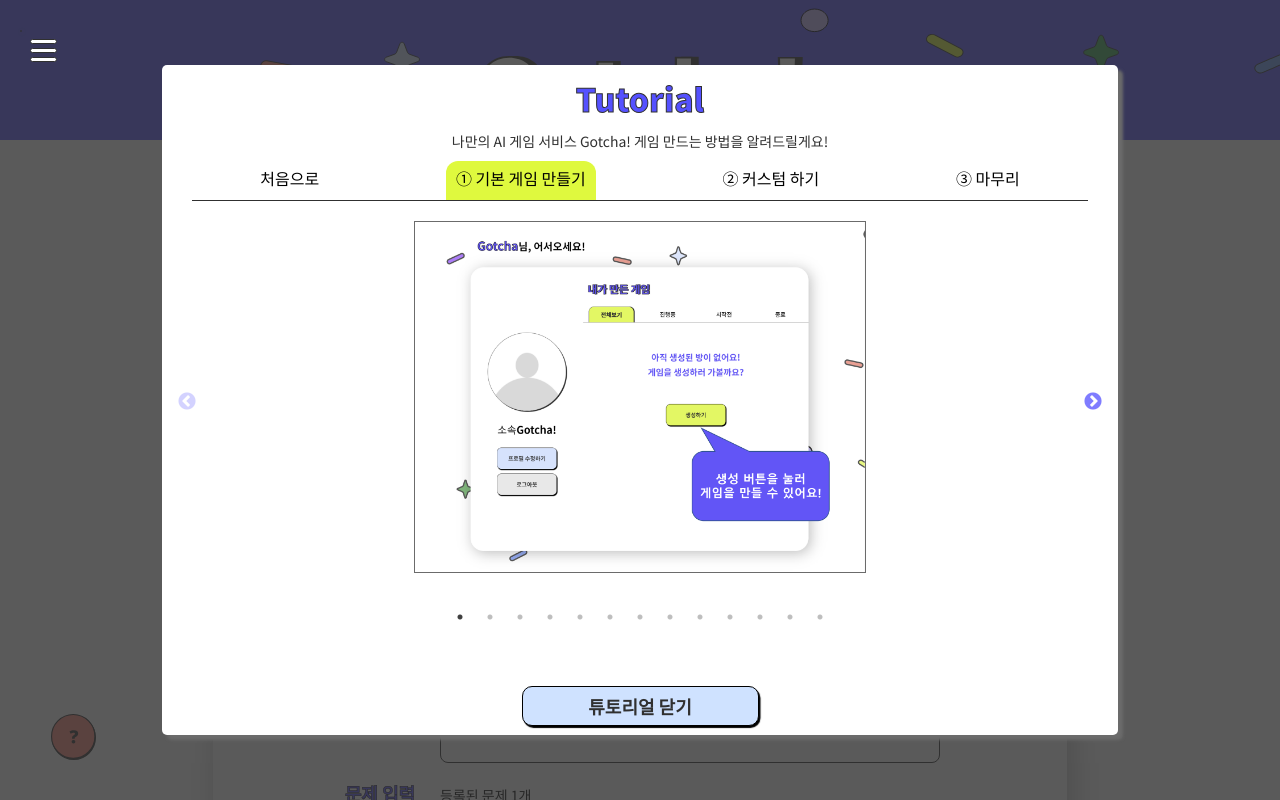
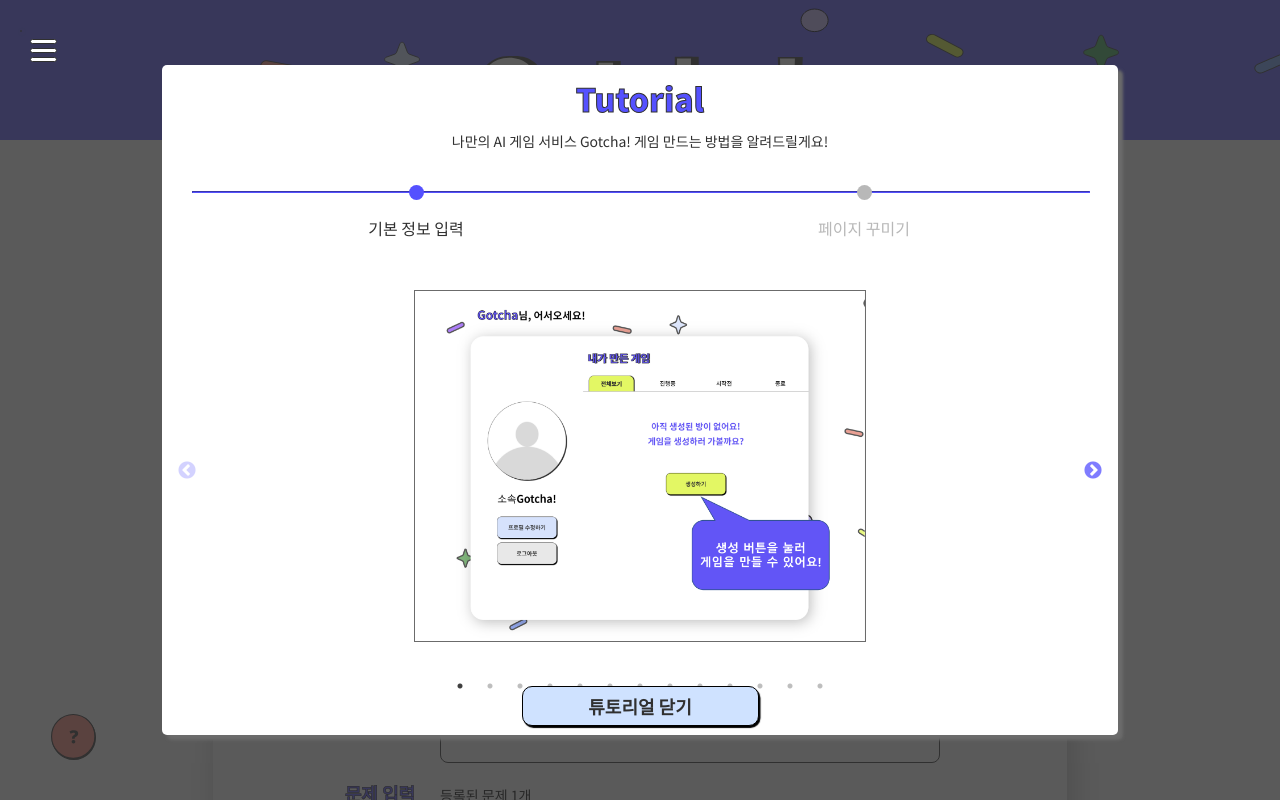
Before and after one commit to GotchaAIGame/Gotcha, a React (Create React App) app in the folder frontend/: page /create/game in a window 1280 px wide. Shown: the top 800 px of the page. Built offline with nearby package versions, Linux system fonts and the light colour scheme.

Commit message:
✨ feat: mypage 주소 변경

```diff
--- a/frontend/src/components/CreateGameTutorial/TutorialTap.tsx
+++ b/frontend/src/components/CreateGameTutorial/TutorialTap.tsx
@@ -40,6 +40,7 @@
     slidesToShow: 1,
     slidesToScroll: 1,
     arrows: true,
+    centerPadding: "5px",
   };
 
   const [tutorialContents, setTutorialContents] =
@@ -130,36 +131,40 @@
 
   return (
     <div className="tutorial-tab-main-container">
-      <div className="tutorial-tab-buttons-container">
-        <button type="button" id="page1">
-          처음으로
-        </button>
-        <button
-          type="button"
-          id="page1"
-          className={currentSlideIndex < 6 ? "button-active" : ""}
-        >
-          ① 기본 게임 만들기
-        </button>
-
-        <button
-          type="button"
-          id="page2"
-          className={
-            currentSlideIndex >= 6 && currentSlideIndex < 12
-              ? "button-active"
-              : ""
-          }
-        >
-          ② 커스텀 하기
-        </button>
-        <button
-          type="button"
-          id="page3"
-          className={currentSlideIndex >= 12 ? "button-active" : ""}
-        >
-          ③ 마무리
-        </button>
+      <div className="progress-bar-wrapper">
+        <hr />
+        <div className="progressbar-tags-container">
+          {/* 1: 기본 게임 생성 */}
+          <div className="progress-bar-point-wrapper">
+            <div
+              className={
+                currentSlideIndex < 6
+                  ? "active-bar-point"
+                  : "progress-bar-point"
+              }
+            />
+          </div>
+          {/* 2: 커스터마이징 */}
+          <div className="progress-bar-point-wrapper">
+            <div
+              className={
+                currentSlideIndex >= 6
+                  ? "active-bar-point"
+                  : "progress-bar-point"
+              }
+            />
+          </div>
+        </div>
+        <div className="progressbar-tags-container">
+          <span className={currentSlideIndex < 6 ? "progress-active-text" : ""}>
+            기본 정보 입력
+          </span>
+          <span
+            className={currentSlideIndex >= 6 ? "progress-active-text" : ""}
+          >
+            페이지 꾸미기
+          </span>
+        </div>
       </div>
 
       <Slider {...settings}>
--- a/frontend/src/components/CustomGame/CustomModal.tsx
+++ b/frontend/src/components/CustomGame/CustomModal.tsx
@@ -165,7 +165,7 @@
 
           // const result = creatorAPI.setRewards(rewardsInfo);
           result.then((res) => {
-            navigate(`/mypage/${nickname}`);
+            navigate("/mypage");
           });
         }
 
@@ -177,11 +177,11 @@
           };
           const result = creatorAPI.putRewards(rewardsInfo);
           result.then((res) => {
-            navigate(`/mypage/${nickname}`);
+            navigate("/mypage");
           });
         }
         // 단순히 테마 수정만 한 경우
-        navigate(`/mypage/${nickname}`);
+        navigate("/mypage");
       })
       .catch((res) => {
         // 수정안되었으니 slice에서 초기값으로 변경
--- a/frontend/src/components/EditProfile/EditProfile.tsx
+++ b/frontend/src/components/EditProfile/EditProfile.tsx
@@ -129,7 +129,7 @@
           );
           console.log(`${nicknameInput}`);
           alert("사용자 정보가 업데이트 되었습니다.");
-          navigate(`/mypage/${nicknameInput}`);
+          navigate("/mypage");
         })
         .catch((error) => {
           alert(`사용자 정보 업데이트 실패: ${error}`);
--- a/frontend/src/components/Users/LogIn.tsx
+++ b/frontend/src/components/Users/LogIn.tsx
@@ -49,7 +49,8 @@
           setCookie("refreshToken", refreshToken);
 
           alert(`${nickname}님 환영합니다!`);
-          navigate(`/mypage/${nickname}`);
+          navigate("/mypage");
+
         })
         .catch((err) => {
           const errCode = err.response.data.status;
@@ -66,7 +67,7 @@
   useEffect(() => {
     const accessToken = sessionStorage.getItem("accessToken");
     if (accessToken && existUser) {
-      navigate(`/mypage/${existUser.nickname}`);
+      navigate("/mypage");
     }
   }, []);
 
--- a/frontend/src/components/common/Hambugerbar.tsx
+++ b/frontend/src/components/common/Hambugerbar.tsx
@@ -28,7 +28,7 @@
 
   const userCheck = () => {
     if (token) {
-      navigate(`/mypage/${nickname}`);
+      navigate("/mypage");
     } else {
       navigate("/login");
     }
@@ -41,14 +41,13 @@
     if (accessToken && refreshToken) {
       // API 임시 제거
       const result = memberAPI.logOut(accessToken, refreshToken);
-      result
-        .then(() => {
-          dispatch(setLogout());
-          sessionStorage.setItem("accessToken", "");
-          setCookie("refreshToken", "");
-          alert("다음에 또 봐요!");
-          navigate("/");
-        })
+      result.then(() => {
+        dispatch(setLogout());
+        sessionStorage.setItem("accessToken", "");
+        setCookie("refreshToken", "");
+        alert("다음에 또 봐요!");
+        navigate("/");
+      });
     }
   };
 
--- a/frontend/src/pages/CreatorMainPage.tsx
+++ b/frontend/src/pages/CreatorMainPage.tsx
@@ -1,4 +1,4 @@
-import React from "react";
+import React, { useEffect } from "react";
 import { Grid } from "@mui/material";
 import { useSelector } from "react-redux";
 import Profile from "@components/CreatorMain/Profile";
@@ -10,6 +10,14 @@
 
 export default function CreatorMainPage() {
   const userNickname = useSelector((state: any) => state.users.nickname);
+
+  useEffect(() => {
+    if (userNickname) {
+      console.log("있다");
+    } else {
+      console.log("없다");
+    }
+  }, [userNickname]);
 
   return (
     <>
--- a/frontend/src/pages/EditGamePage.tsx
+++ b/frontend/src/pages/EditGamePage.tsx
@@ -105,7 +105,7 @@
     result
       .then((res) => {
         dispatch(resetGame());
-        navigate(`/mypage/:${nickname}`);
+        navigate("/mypage");
       })
       .catch((err) => {
         alert(err);
--- a/frontend/src/pages/MainPage.tsx
+++ b/frontend/src/pages/MainPage.tsx
@@ -64,7 +64,7 @@
   const navigate = useNavigate();
   const userCheck = () => {
     if (token) {
-      navigate(`/mypage/${nickname}`);
+      navigate("/mypage");
     } else {
       navigate("/login");
     }
--- a/frontend/src/pages/Routers.tsx
+++ b/frontend/src/pages/Routers.tsx
@@ -29,7 +29,7 @@
       <Route path="/login" element={<LogInPage />} />
       <Route path="/socialLogin" element={<SocialLogin />} />
       <Route path="mypage">
-        <Route path=":memberID" element={<CreatorMainPage />} />
+        <Route path="" element={<CreatorMainPage />} />
         <Route path=":memberID/edit" element={<EditProfilePage />} />
       </Route>
       <Route path="/create/game" element={<CreateGamePage />} />
@@ -48,7 +48,7 @@
       <Route path="/modalTest/2" element={<ModalTestPage2 />} />
       <Route path="/crop" element={<ImageCropperPage />} />
 
-      {/* <Route path="/*" element={<NotFoundPage />} /> */}
+      <Route path="/*" element={<NotFoundPage />} />
     </Routes>
   );
 }
```
